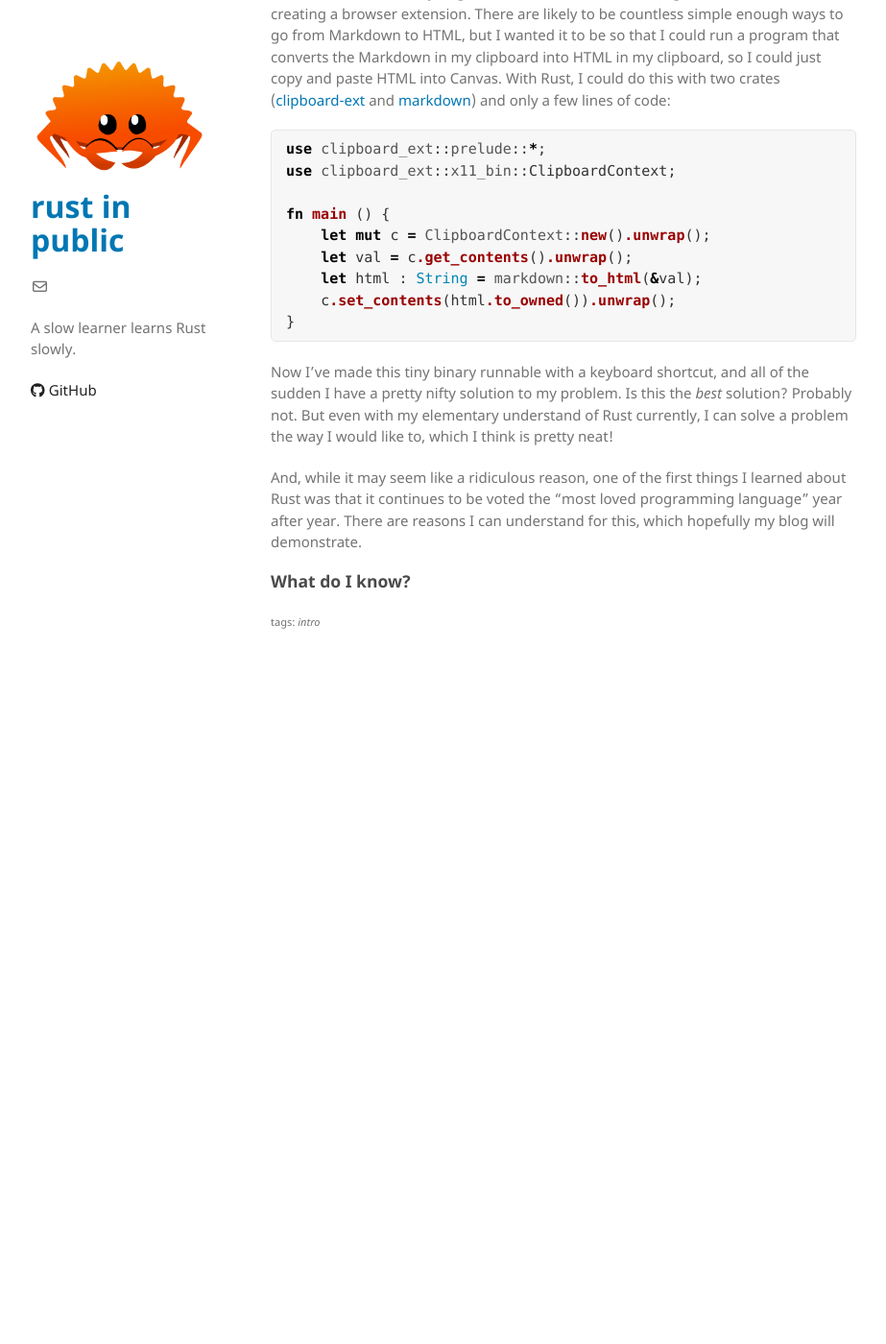
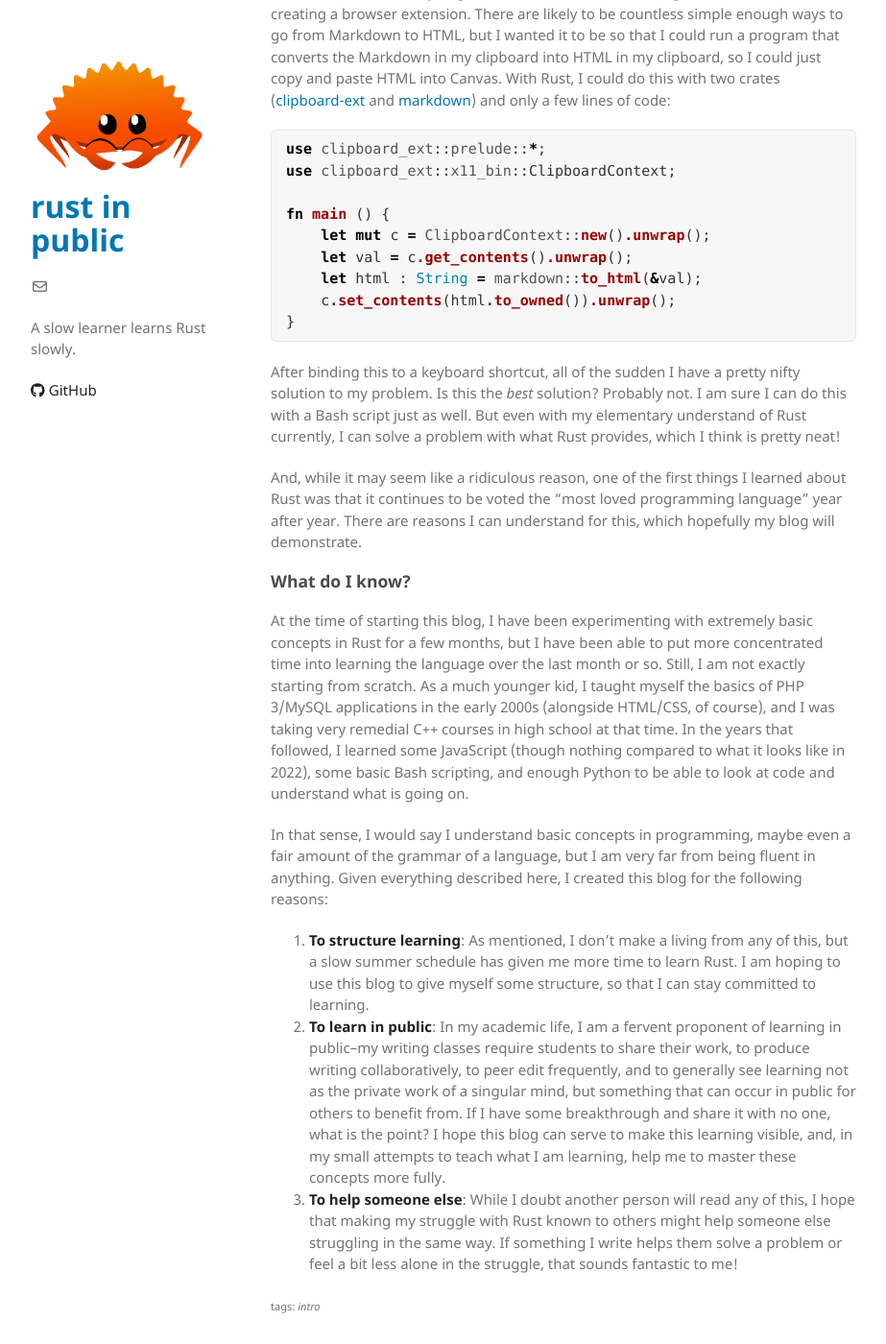
Before and after one commit to rust-in-public/rust-in-public.github.io, a Jekyll site: the page built from _posts/2022-07-01-what-am-i-doing.md, in a window 1280 px wide and 1400 px high, scrolled down 662 px. Shown: the whole window at 96% size, without its empty margins (178-1101 px from the left). Built offline with Jekyll 4.4.1, drawn with Linux system fonts in a browser that asks for light colours; before the commit the page ends 1350 px from its top, so only the background shows below that; some of the changed text lies outside the part shown.

Commit message:
Update 2022-07-01-what-am-i-doing.md

````diff
--- a/_posts/2022-07-01-what-am-i-doing.md
+++ b/_posts/2022-07-01-what-am-i-doing.md
@@ -4,7 +4,7 @@ title: "What am I doing?"
 tag: intro
 ---
 
-This is always a useful question to ask. I created this blog to try to achieve a few things, but I want to focus on some quick details about myself first. I am not a programmer by trade--I have PhD in English, and make a living teaching English at the university level. While this seems far from Rust, I've kept an interest in programming throughout my life, and I have tried to teach myself new things whenever I have had the opportunity. I have no real great interest in creating software for other people, but I have found myself in countless situations over the years where I need to do something I cannot find a way to do, and having the ability to solve those situations with my own (usually bad) code is rewarding.
+This is always a useful question to ask. I created this blog to try to achieve a few things, but I want to focus on some quick details about myself first. I am not a programmer by trade--I have a PhD in English, and I make a living teaching English at the university level. While this seems far from Rust, I've kept an interest in programming throughout my life, and I have tried to teach myself new things whenever I have had the opportunity. I have no real great interest in creating software for other people, but I have found myself in countless situations over the years where I need to do something I cannot find a way to do, and having the ability to solve those situations with my own (usually bad) code is rewarding.
 
 ### Why Rust?
 
@@ -24,8 +24,16 @@ fn main () {
 }
 ```
 
-Now I've made this tiny binary runnable with a keyboard shortcut, and all of the sudden I have a pretty nifty solution to my problem. Is this the *best* solution? Probably not. But even with my elementary understand of Rust currently, I can solve a problem the way I would like to, which I think is pretty neat!
+After binding this to a keyboard shortcut, all of the sudden I have a pretty nifty solution to my problem. Is this the *best* solution? Probably not. I am sure I can do this with a Bash script just as well. But even with my elementary understand of Rust currently, I can solve a problem with what Rust provides, which I think is pretty neat!
 
 And, while it may seem like a ridiculous reason, one of the first things I learned about Rust was that it continues to be voted the "most loved programming language" year after year. There are reasons I can understand for this, which hopefully my blog will demonstrate.
 
 ### What do I know?
+
+At the time of starting this blog, I have been experimenting with extremely basic concepts in Rust for a few months, but I have been able to put more concentrated time into learning the language over the last month or so. Still, I am not exactly starting from scratch. As a much younger kid, I taught myself the basics of PHP 3/MySQL applications in the early 2000s (alongside HTML/CSS, of course), and I was taking very remedial C++ courses in high school at that time. In the years that followed, I learned some JavaScript (though nothing compared to what it looks like in 2022), some basic Bash scripting, and enough Python to be able to look at code and understand what is going on.
+
+In that sense, I would say I understand basic concepts in programming, maybe even a fair amount of the grammar of a language, but I am very far from being fluent in anything. Given everything described here, I created this blog for the following reasons:
+
+1. **To structure learning**: As mentioned, I don't make a living from any of this, but a slow summer schedule has given me more time to learn Rust. I am hoping to use this blog to give myself some structure, so that I can stay committed to learning.
+2. **To learn in public**: In my academic life, I am a fervent proponent of learning in public--my writing classes require students to share their work, to produce writing collaboratively, to peer edit frequently, and to generally see learning not as the private work of a singular mind, but something that can occur in public for others to benefit from. If I have some breakthrough and share it with no one, what is the point? I hope this blog can serve to make this learning visible, and, in my small attempts to teach what I am learning, help me to master these concepts more fully.
+3. **To help someone else**: While I doubt another person will read any of this, I hope that making my struggle with Rust known to others might help someone else struggling in the same way. If something I write helps them solve a problem or feel a bit less alone in the struggle, that sounds fantastic to me!
````
